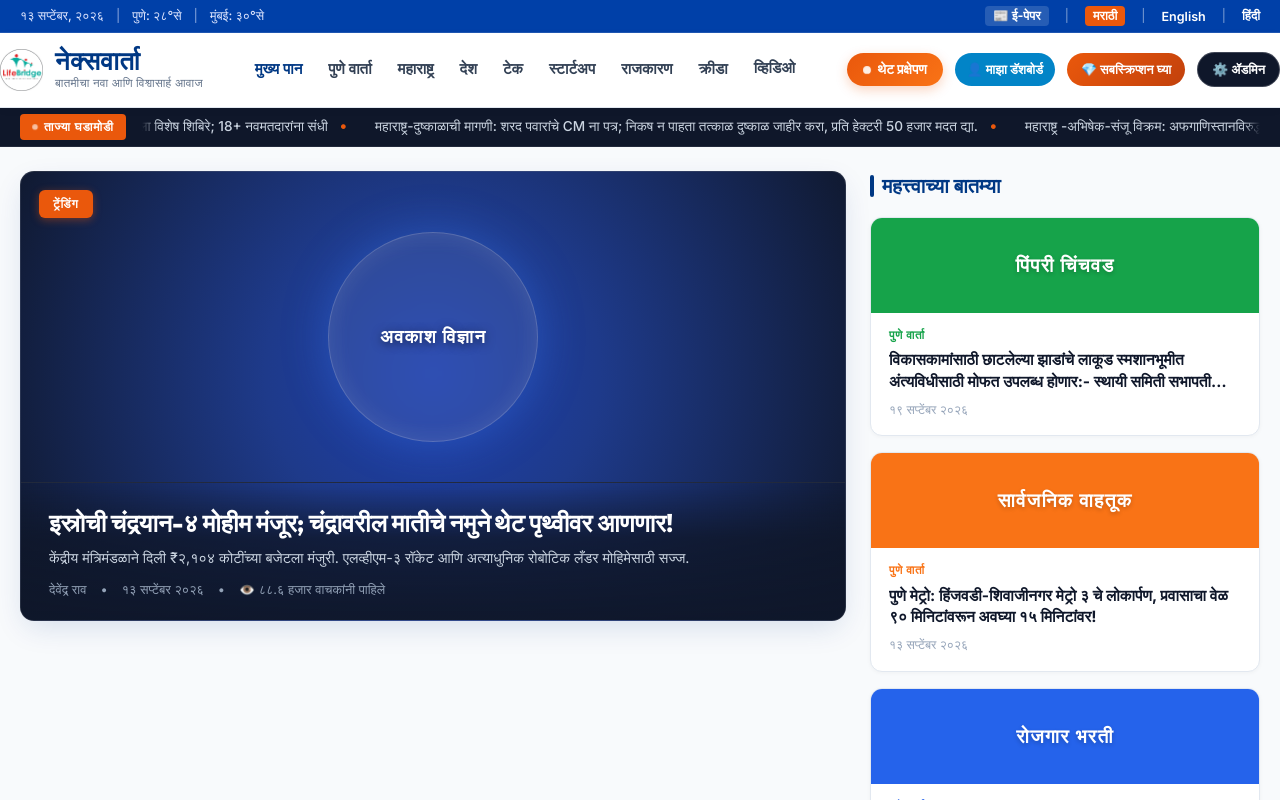
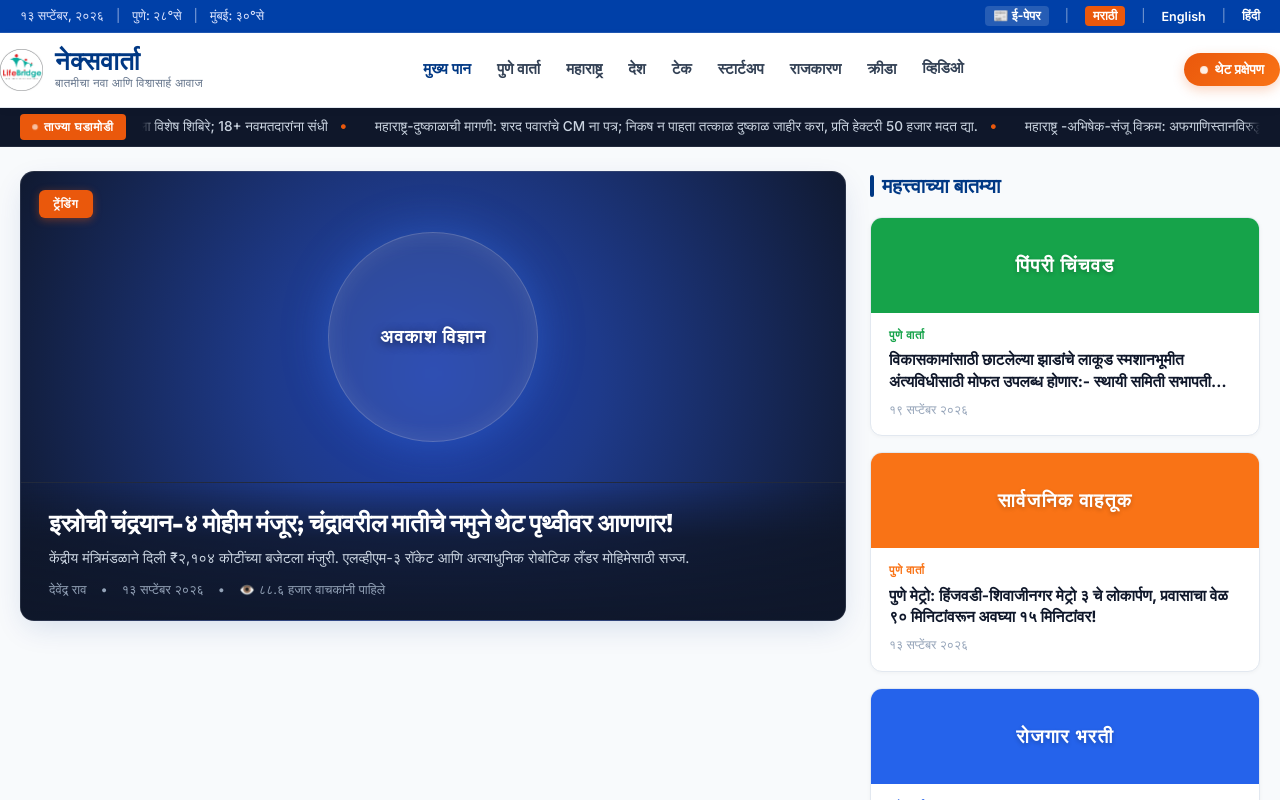
Before and after one commit to pprinty5-pixel/Nexvarta, a Next.js app: page / in a window 1280 px wide. Shown: the top 800 px of the page. Built offline with nearby package versions, Linux system fonts and the light colour scheme.

Commit message:
Clean header: remove admin, dashboard, and subscribe buttons from public view; add subtle staff login in footer

```diff
--- a/app/news/[id]/ArticleDetailClient.jsx
+++ b/app/news/[id]/ArticleDetailClient.jsx
@@ -205,9 +205,6 @@
           <div className="header-actions">
             <Link href="/" className="live-tv-btn" style={{ padding: '6px 14px', fontSize: '0.8rem' }}>
               <span className="live-dot"></span> Live TV
-            </Link>
-            <Link href="/admin" className="creator-pass-btn desktop-only" style={{ background: '#0f172a', border: '1px solid rgba(255,255,255,0.2)' }}>
-              ⚙️ ॲडमिन
             </Link>
           </div>
         </div>
--- a/app/page.js
+++ b/app/page.js
@@ -418,15 +418,6 @@
             <button className="live-tv-btn" onClick={() => setIsLiveTvModalOpen(true)}>
               <span className="live-dot"></span> {t.liveTv}
             </button>
-            <Link href="/dashboard" className="creator-pass-btn desktop-only" style={{ background: '#0284c7', color: '#fff', border: 'none', padding: '7px 12px', fontSize: '0.8rem', fontWeight: 800, alignItems: 'center', gap: 5 }}>
-              {t.dashboard}
-            </Link>
-            <Link href="/subscribe" className="creator-pass-btn desktop-only" style={{ background: 'linear-gradient(135deg, #ea580c 0%, #c2410c 100%)', color: '#fff', border: 'none', padding: '7px 14px', fontSize: '0.8rem', fontWeight: 800, alignItems: 'center', gap: 5 }}>
-              {t.subscribe}
-            </Link>
-            <Link href="/admin" className="creator-pass-btn desktop-only" style={{ background: '#0f172a', border: '1px solid rgba(255,255,255,0.2)', padding: '7px 14px', fontSize: '0.8rem' }}>
-              {t.admin}
-            </Link>
           </div>
         </div>
       </header>
@@ -948,8 +939,11 @@
             </div>
           </div>
 
-          <div className="footer-bottom">
-            © 2026 Nexvarta Media Pvt. Ltd. All rights reserved. | Headquarters: Pimpri, Maharashtra
+          <div className="footer-bottom" style={{ display: 'flex', justifyContent: 'space-between', alignItems: 'center', flexWrap: 'wrap', gap: 10 }}>
+            <span>© 2026 Nexvarta Media Pvt. Ltd. All rights reserved. | Headquarters: Pimpri, Maharashtra</span>
+            <Link href="/admin" style={{ color: '#94a3b8', fontSize: '0.8rem', textDecoration: 'none', transition: 'color 0.2s' }}>
+              🔒 संपादकीय प्रवेश (Staff Login)
+            </Link>
           </div>
         </div>
       </footer>
```
